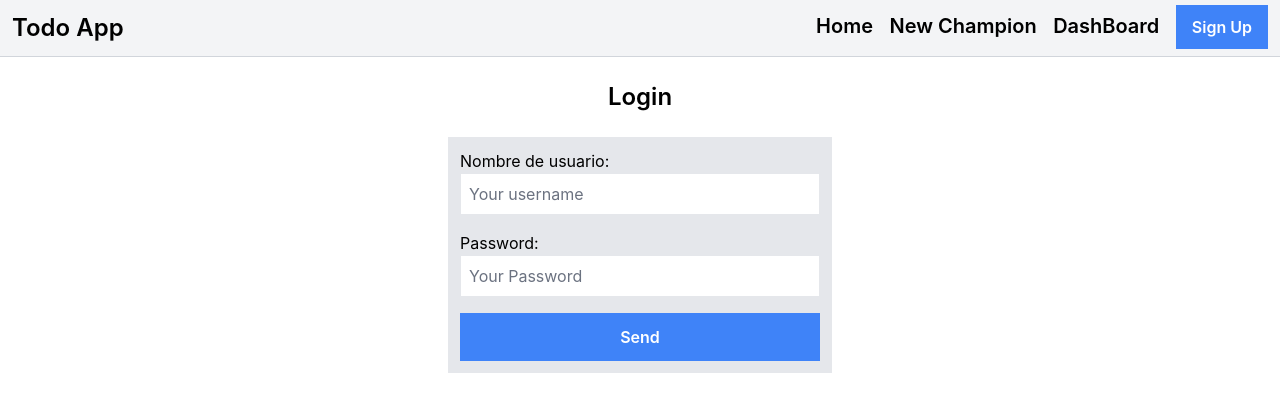
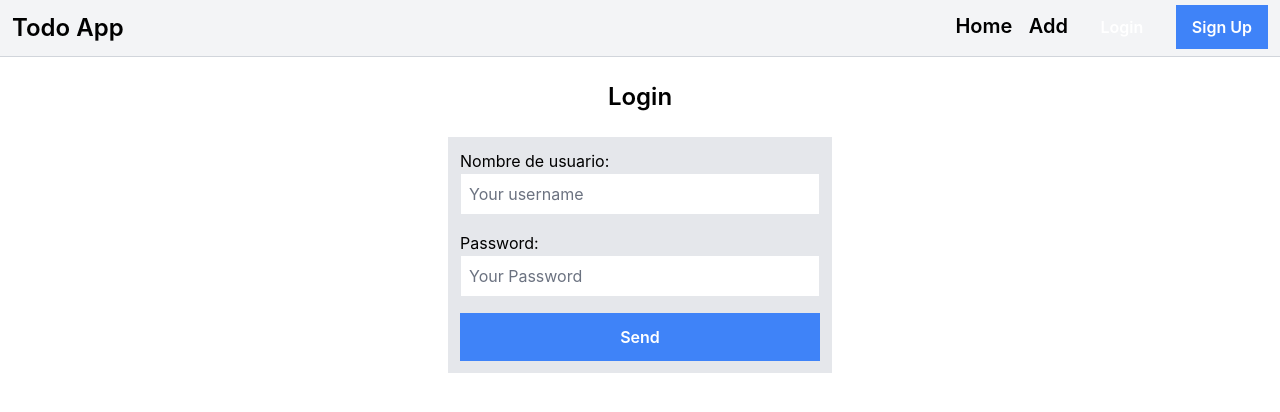
Before and after one commit to pife00/django_learn_2, a Django app: page /login/ in a window 1280 px wide. Shown: the top 412 px of the page. Run offline with Django 4.2, Linux system fonts and the light colour scheme; some libraries are stand-ins or nearby versions.

Commit message:
añadido logout

```diff
--- a/todo_app/core/templates/core/base.html
+++ b/todo_app/core/templates/core/base.html
@@ -17,11 +17,12 @@
             </div>
             <div class="space-x-3" >
                 <a class="text-xl font-semibold hover:text-gray-500" href="/">Home</a>
-                <a class="text-xl font-semibold hover:text-gray-500" href="{% url 'tasks:new-champion' %}">New Champion</a>
-                <a class="text-xl font-semibold hover:text-gray-500" href="">DashBoard</a>
+                <a class="text-xl font-semibold hover:text-gray-500" href="{% url 'tasks:new-champion' %}">Add</a>
                 {% if request.user.is_authenticated %}
                 <a class="px-4 py-3 rounded-xl bg-blue-500 hover:bg-blue-700 text-white font-semibold" href="/dashboard">DashBoard</a>
+                <a class="px-4 py-3 rounded-xl bg-gray-500 hover:bg-gray-700 text-white font-semibold" href="{% url 'logout' %}">Log Out</a>
                 {% else %}
+                <a class="px-4 py-3 rounded-xl bg-teal-500 hover:bg-teal-700 text-white font-semibold" href="/login/">Login</a>
                 <a class="px-4 py-3 rounded-xl bg-blue-500 hover:bg-blue-700 text-white font-semibold" href="/signup">Sign Up</a>
                 {% endif %}
             </div>
--- a/todo_app/todo_app/urls.py
+++ b/todo_app/todo_app/urls.py
@@ -22,4 +22,5 @@ urlpatterns = [
     path('admin/', admin.site.urls),
     path('',include('core.urls')),
     path('detail/',include('tasks.urls')),
+    path('accounts/',include('django.contrib.auth.urls'))
 ]
```
Also changed, not shown: todo_app/db.sqlite3.
